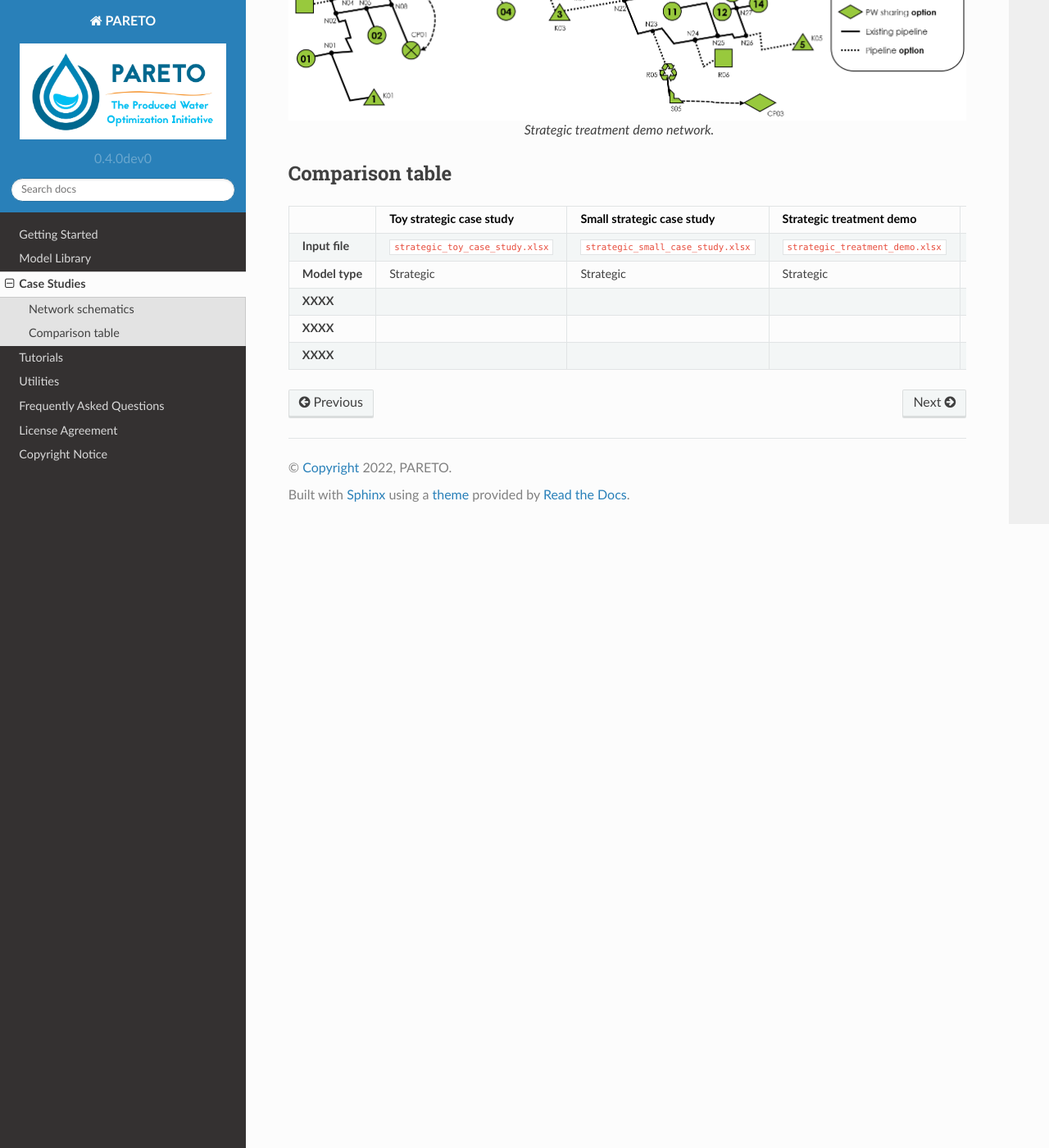
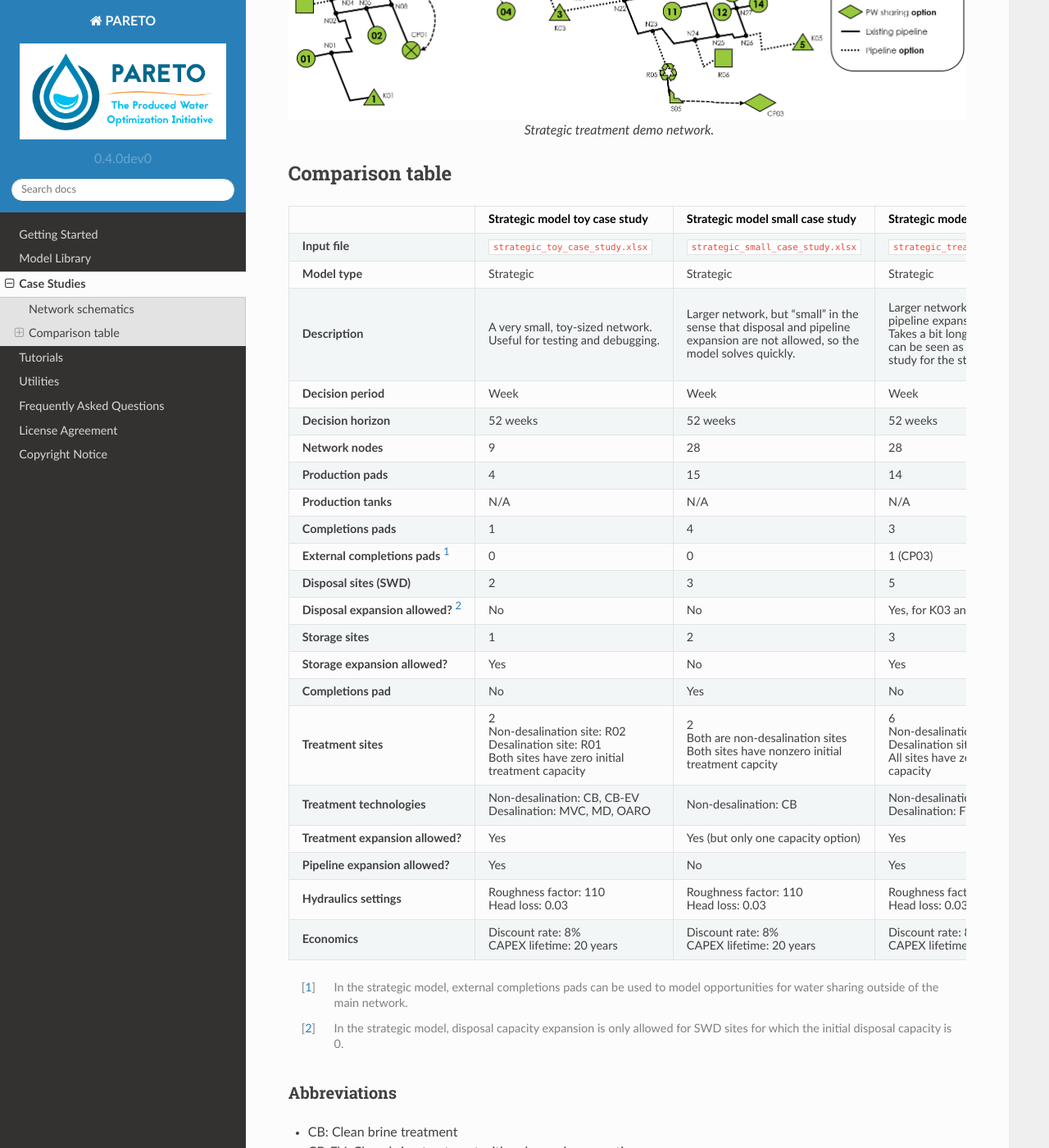
Before and after one commit to project-pareto/project-pareto, a Sphinx documentation site: the page built from docs/case_studies/index.rst, in a window 1280 px wide and 1400 px high, scrolled down 1324 px. Shown: the whole window at 82% size. Built offline with Sphinx 7.4.7 and the Read the Docs theme 2.0.0, drawn with Linux system fonts in a browser that asks for light colours; some of the changed text lies outside the part shown.

Commit message:
Populate comparison table

```diff
--- a/docs/case_studies/index.rst
+++ b/docs/case_studies/index.rst
@@ -27,15 +27,17 @@ Network schematics
 
 Comparison table
 ----------------
+.. |br| raw:: html
+
+  <br/>
 
 .. list-table::
-   :widths: 15 30 30 30 30
    :header-rows: 1
 
    * -
-     - Toy strategic case study
-     - Small strategic case study
-     - Strategic treatment demo
+     - Strategic model toy case study
+     - Strategic model small case study
+     - Strategic model treatment demo
      - Operational model case study
    * - **Input file**
      - ``strategic_toy_case_study.xlsx``
@@ -46,19 +48,146 @@ Comparison table
      - Strategic
      - Strategic
      - Strategic
-     - Strategic
-   * - **XXXX**
-     -
-     -
-     -
-     -
-   * - **XXXX**
-     -
-     -
-     -
-     -
-   * - **XXXX**
-     -
-     -
-     -
-     -
+     - Operational
+   * - **Description**
+     - A very small, toy-sized network. |br|
+       Useful for testing and debugging.
+     - Larger network, but "small" in the |br|
+       sense that disposal and pipeline |br|
+       expansion are not allowed, so the |br|
+       model solves quickly.
+     - Larger network, and disposal and |br|
+       pipeline expansion are allowed. |br|
+       Takes a bit longer to solve. This |br|
+       can be seen as the "default" case |br|
+       study for the strategic model.
+     - Generic case study for the |br|
+       operational model. Note that this |br|
+       case study cannot currently be run |br|
+       in PARETO UI - it can only be run |br|
+       using the Python command line |br|
+       interface.
+   * - **Decision period**
+     - Week
+     - Week
+     - Week
+     - Day
+   * - **Decision horizon**
+     - 52 weeks
+     - 52 weeks
+     - 52 weeks
+     - 5 days
+   * - **Network nodes**
+     - 9
+     - 28
+     - 28
+     - 0
+   * - **Production pads**
+     - 4
+     - 15
+     - 14
+     - 5
+   * - **Production tanks**
+     - N/A
+     - N/A
+     - N/A
+     - 14
+   * - **Completions pads**
+     - 1
+     - 4
+     - 3
+     - 1
+   * - **External completions pads** [#]_
+     - 0
+     - 0
+     - 1 (CP03)
+     - N/A
+   * - **Disposal sites (SWD)**
+     - 2
+     - 3
+     - 5
+     - 2
+   * - **Disposal expansion allowed?** [#]_
+     - No
+     - No
+     - Yes, for K03 and K05
+     - No
+   * - **Storage sites**
+     - 1
+     - 2
+     - 3
+     - 0
+   * - **Storage expansion allowed?**
+     - Yes
+     - No
+     - Yes
+     - No
+   * - **Completions pad**
+     - No
+     - Yes
+     - No
+     - Yes
+   * - **Treatment sites**
+     - 2 |br|
+       Non-desalination site: R02 |br|
+       Desalination site: R01 |br|
+       Both sites have zero initial |br|
+       treatment capacity
+     - 2 |br|
+       Both are non-desalination sites |br|
+       Both sites have nonzero initial |br|
+       treatment capcity
+     - 6 |br|
+       Non-desalination sites: R02, R04, R05 |br|
+       Desalination sites: R01, R03, R06 |br|
+       All sites have zero initial treatment |br|
+       capacity
+     - 2
+   * - **Treatment technologies**
+     - Non-desalination: CB, CB-EV |br|
+       Desalination: MVC, MD, OARO
+     - Non-desalination: CB
+     - Non-desalination: CB, CB-EV |br|
+       Desalination: FF, HDH
+     - N/A
+   * - **Treatment expansion allowed?**
+     - Yes
+     - Yes (but only one capacity option)
+     - Yes
+     - No
+   * - **Pipeline expansion allowed?**
+     - Yes
+     - No
+     - Yes
+     - No
+   * - **Hydraulics settings**
+     - Roughness factor: 110 |br|
+       Head loss: 0.03
+     - Roughness factor: 110 |br|
+       Head loss: 0.03
+     - Roughness factor: 110 |br|
+       Head loss: 0.03
+     - N/A
+   * - **Economics**
+     - Discount rate: 8% |br|
+       CAPEX lifetime: 20 years
+     - Discount rate: 8% |br|
+       CAPEX lifetime: 20 years
+     - Discount rate: 8% |br|
+       CAPEX lifetime: 20 years
+     - N/A
+
+.. [#] In the strategic model, external completions pads can be used to model opportunities for water sharing outside of the main network.
+.. [#] In the strategic model, disposal capacity expansion is only allowed for SWD sites for which the initial disposal capacity is 0.
+
+Abbreviations
+^^^^^^^^^^^^^
+
+* CB: Clean brine treatment
+* CB-EV: Clean brine treatment with enhanced evaporation
+* FF: Falling film evaporation
+* HDH: Humidification-dehumidification
+* MD: Membrane distillation
+* MVC: Mechanical vapor compression
+* OARO: Osmotically assisted reverse osmosis
+* SWD: Salt water disposal
```
